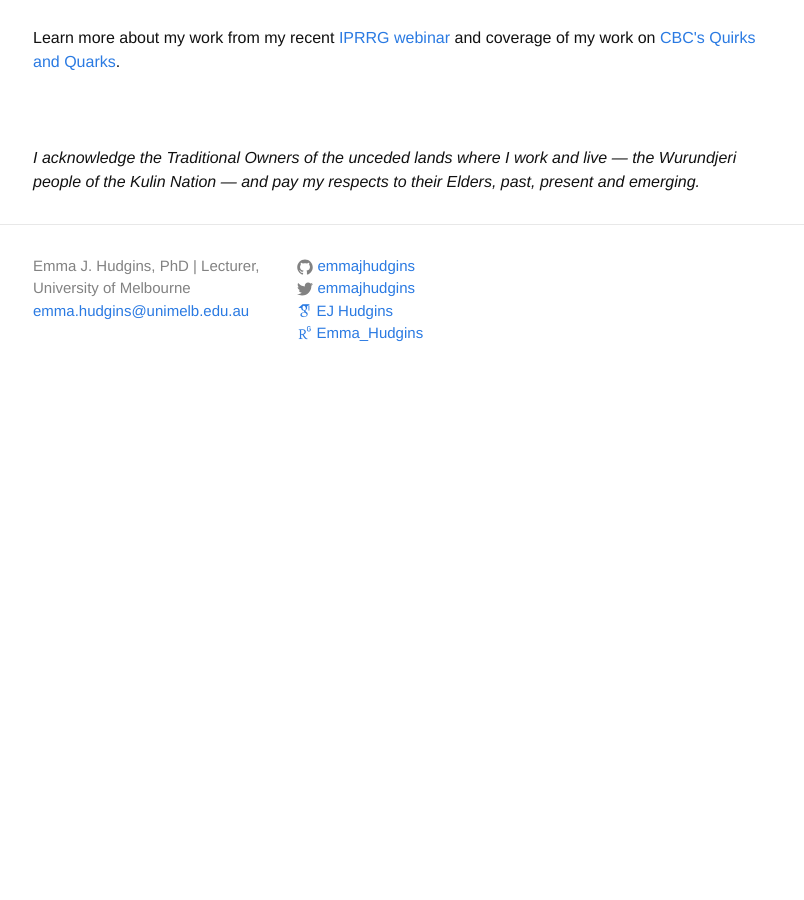
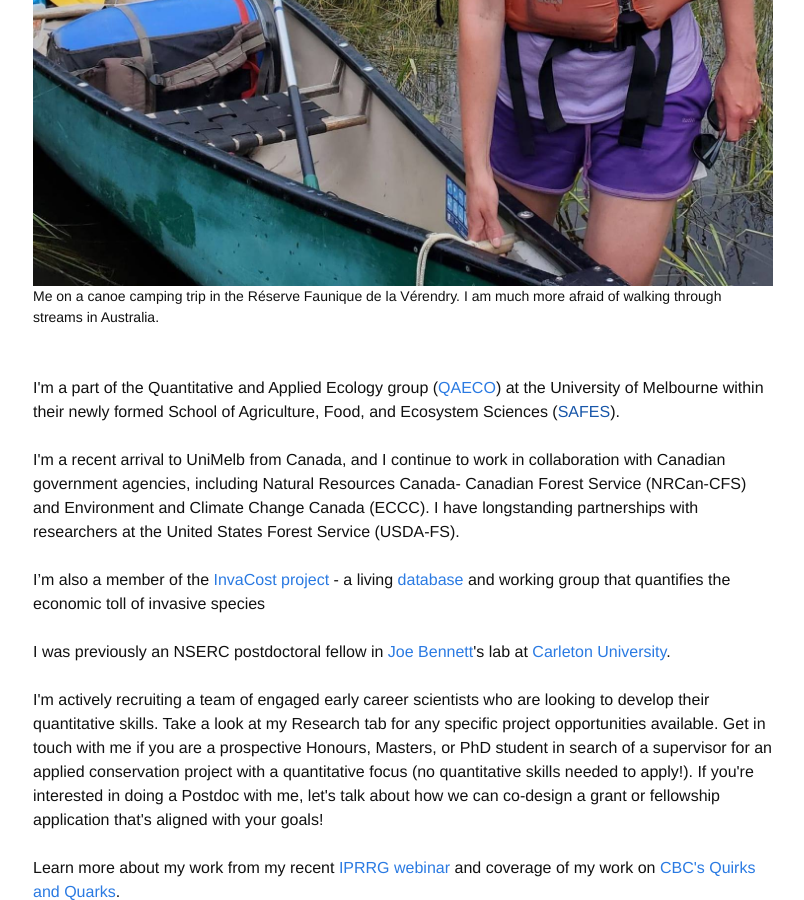
Before and after one commit to emmajhudgins/emmajhudgins.github.io, a Jekyll site: the page built from index.html, in a window 1280 px wide and 900 px high, scrolled down 1355 px. Shown: the whole window, without its empty margins (237-1041 px from the left). Built offline with Jekyll 4.4.1, drawn with Linux system fonts in a browser that asks for light colours; nearby versions of some CDN libraries; some web fonts are replaced; before the commit the page ends 1760 px from its top, so only the background shows below that.

Commit message:
added pic of myself

```diff
--- a/index.html
+++ b/index.html
@@ -8,6 +8,10 @@ layout: default
 <figcaption>Spotted Lanternfly, photo by Nick Sloff</figcaption>
 <br><br>
 I'm interested in the ecology, impacts, and management of species that are changing their distributions due to humans. I work on the optimization of management and surveillance for species with dynamic ranges, including for invasive pests and trees undergoing climate-induced range shifts. I’m interested in creating better forecasts of future movement patterns, and better recommendations for invasive species management at large scales. <br><br>
+
+<img src="assets/avatar.jpg" alt="me walking alongside a canoe full of camping gear" class="center-fit">
+<figcaption>Me on a canoe camping trip in the Réserve Faunique de la Vérendry. I am much more afraid of walking through streams in Australia.</figcaption>
+<br><br>
 
 I'm a part of the Quantitative and Applied Ecology group (<a href="https://qaeco.com">QAECO</a>) at the University of Melbourne within their newly formed School of Agriculture, Food, and Ecosystem Sciences (<a href="">SAFES</a>). <br><br>
 
```
Also changed, not shown: assets/avatar.jpg (added).
